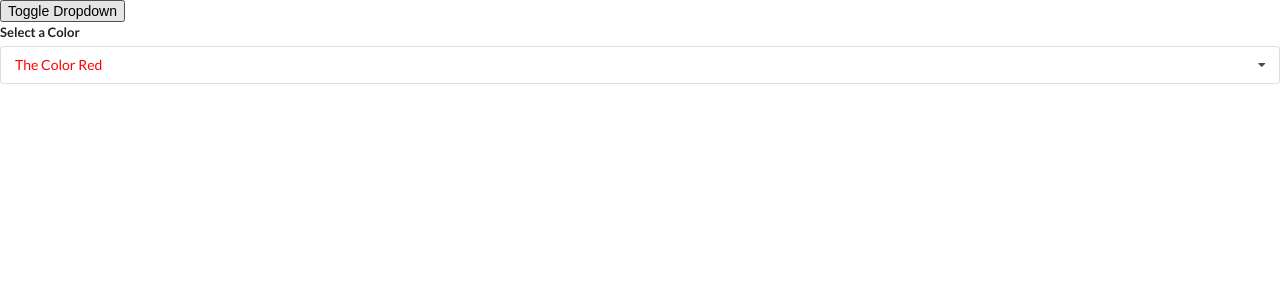
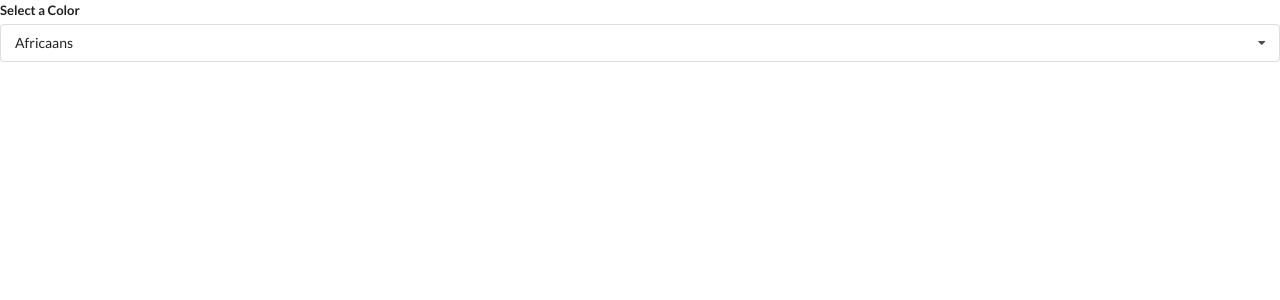
Before and after one commit to Koko-Dev/react-widgets, a React (Create React App) app: page / in a window 1280 px wide. Shown: the top 300 px of the page. Built offline with nearby package versions, Linux system fonts and the light colour scheme.

Commit message:
App.js: in export default function, remove states selected / setSelected and showDropdown / setShowDropdown; also, remove button, <Dropdown /> ternary and all comments; instead, simply return <div> <Translate /> </div>

```diff
--- a/src/App.js
+++ b/src/App.js
@@ -2,6 +2,7 @@
 import Accordion from "./components/Accordion";
 import Search from "./components/Search";
 import Dropdown from "./components/Dropdown";
+import Translate from "./components/Translate";
 
 const questions = [
 	{
@@ -43,24 +44,9 @@
 ]
 
 export default () => {
-	const [selected, setSelected] = useState(options[0]);
-	const [showDropdown, setShowDropdown] = useState(true);
 	return (
 		<div>
-			{/*<Accordion questions={questions} />*/}
-			{/*<Search />*/}
-
-			<button onClick={() => setShowDropdown(!showDropdown)}>
-				Toggle Dropdown
-			</button>
-			{ showDropdown ?
-				<Dropdown
-					selected={selected}
-					options={options}
-					onSelectedChange={setSelected}
-				/> : null
-			}
-
+			<Translate />
 		</div>
 	)
 }
```
